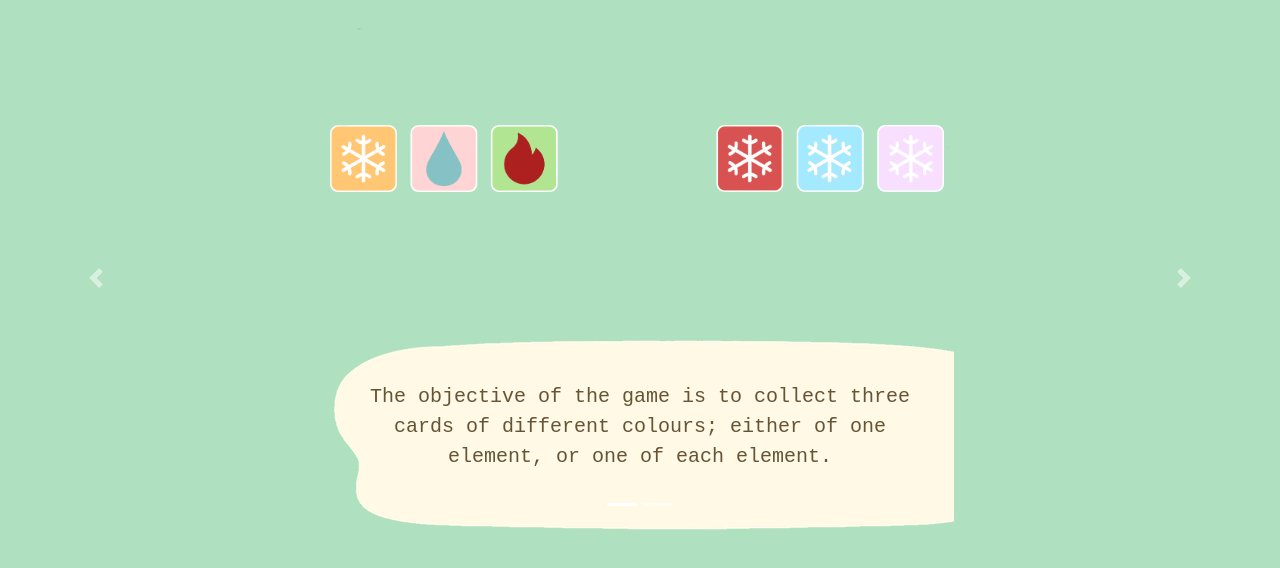
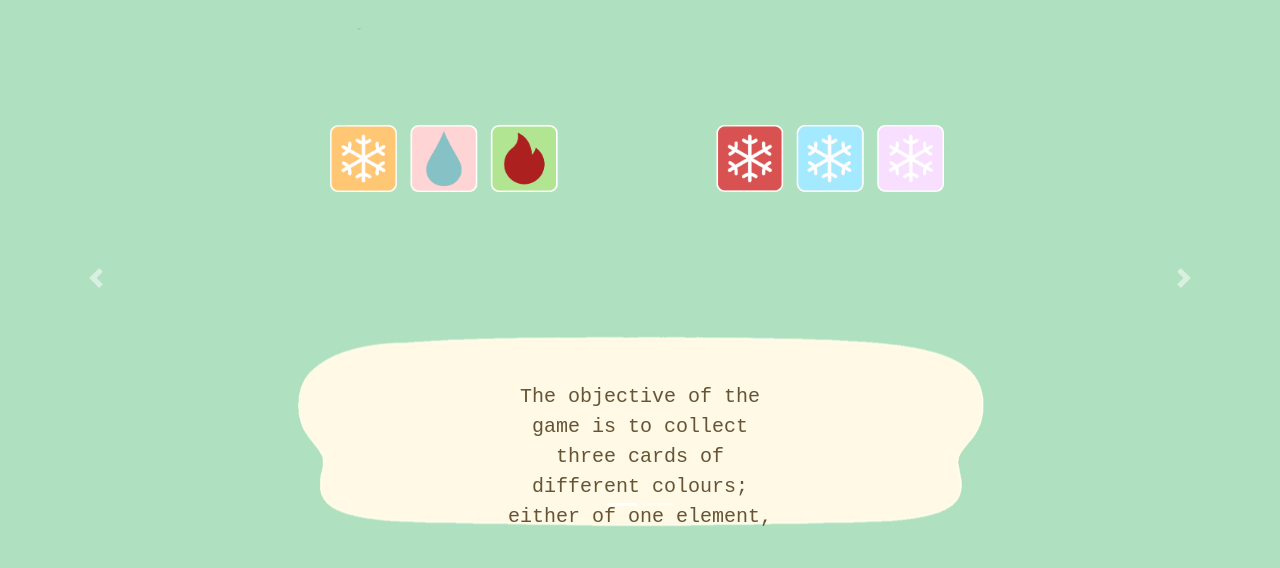
Before and after one commit to wendy-guo/card-jitsu, a React (Create React App) app in the folder client/: page / in a window 1280 px wide. Both pictures are taken after a click on the button "how to play". Shown: the top 568 px of the page. Built offline with nearby package versions, Linux system fonts and the light colour scheme; a web font is replaced by a local one.

Commit message:
fixed dialogue background position

```diff
--- a/client/src/components/HowToPlay/style.css
+++ b/client/src/components/HowToPlay/style.css
@@ -4,11 +4,10 @@
 
 .dialogue-box {
   margin: auto;
-  width: 49%;
   height: 100%;
-  background-repeat: no-repeat;
+  background: center no-repeat;
   text-align: center;
-  padding: 50px 40px;
+  padding: 50px 500px;
   font-size: 20px;
   color: rgb(101, 84, 53);
 }
```
